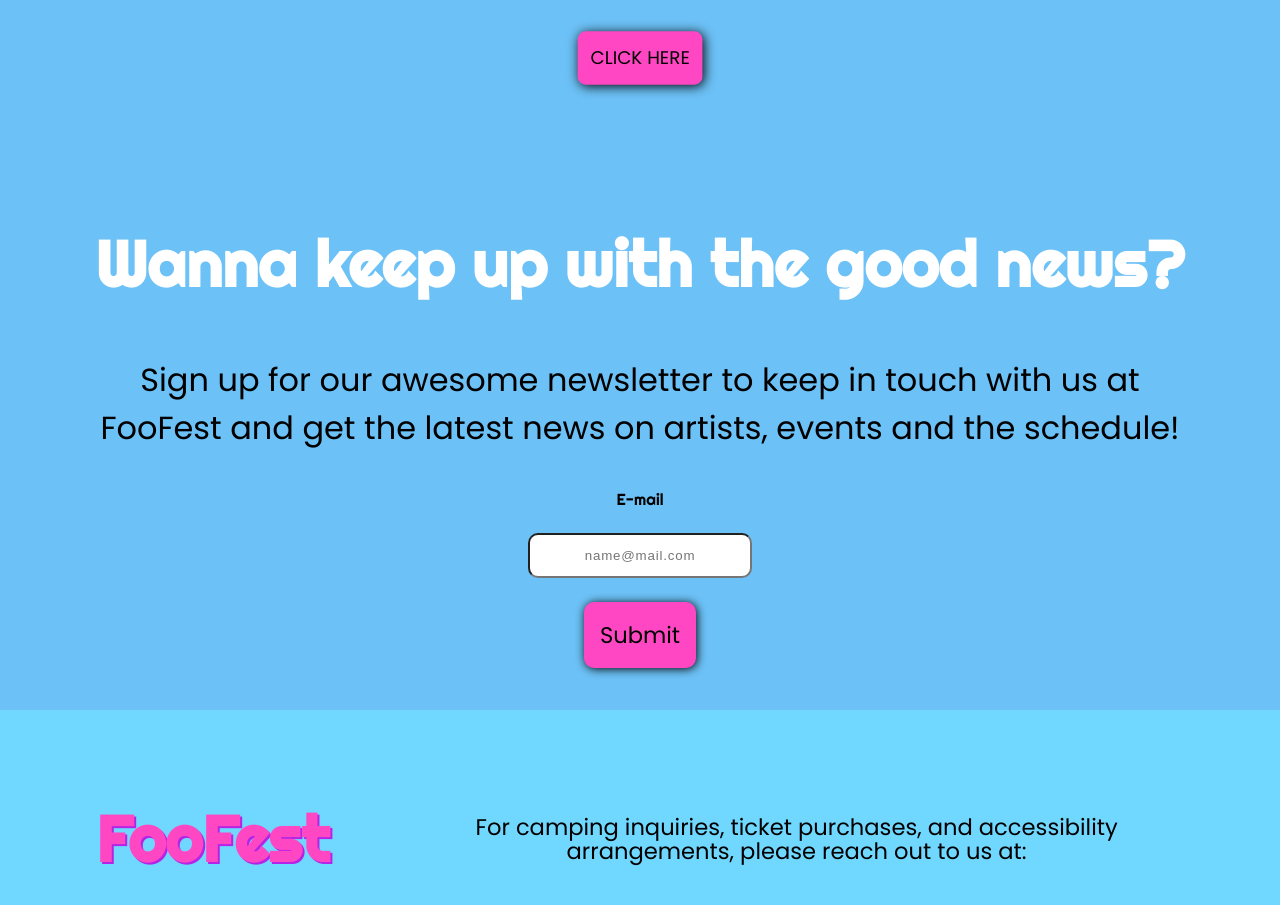
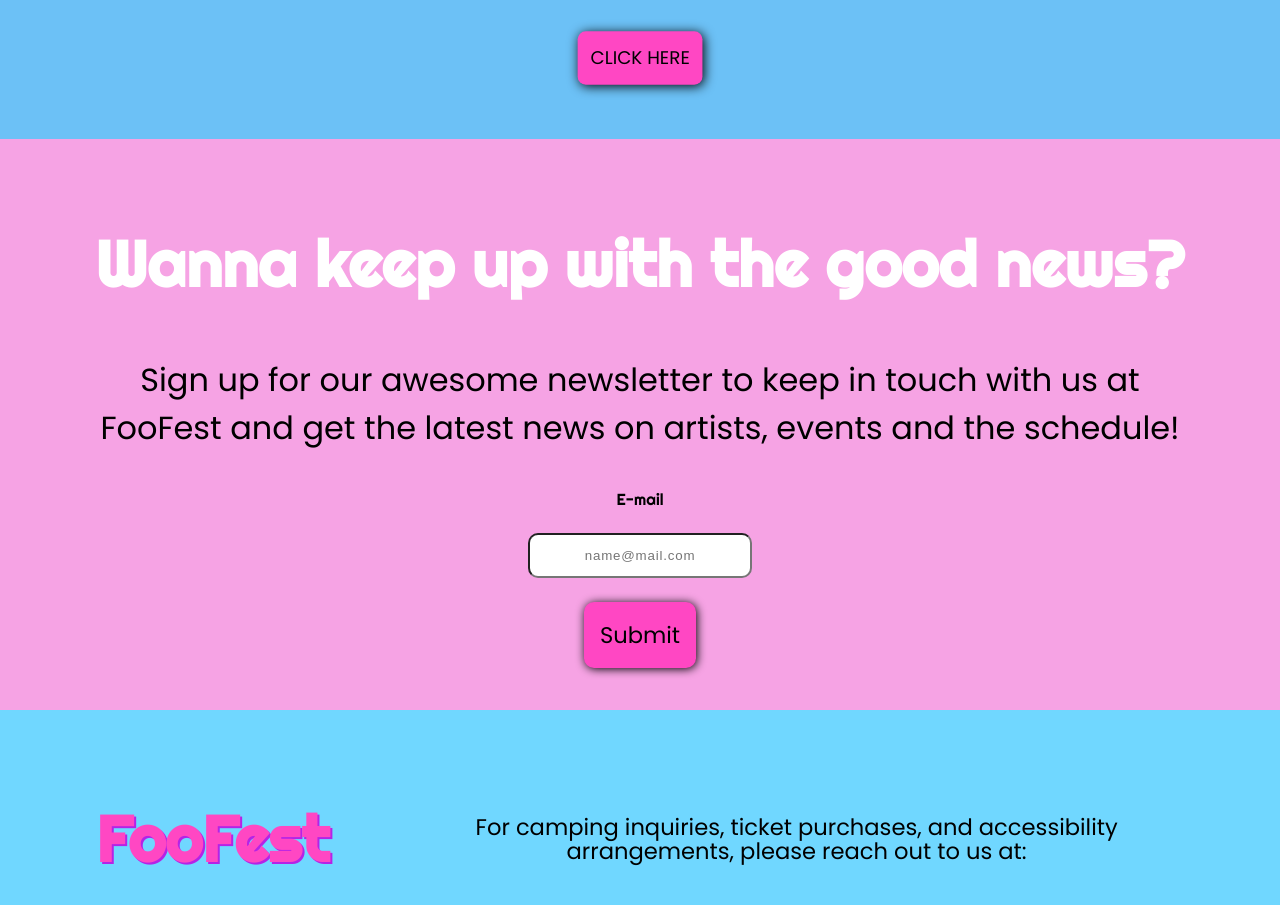
Before and after one commit to sabi4826/exam_frontend, a React (Vite) app: page / in a window 1280 px wide. Shown: the part 1120-2025 px from the top of the page. Built offline with nearby package versions, Linux system fonts and the light colour scheme.

Commit message:
chage color

```diff
--- a/src/style/newsletter.module.css
+++ b/src/style/newsletter.module.css
@@ -1,6 +1,6 @@
 .newsletterBG {
   /*background-color: var(--primary-font); light blue colour used before*/
-  background-color: #6cc1f6;
+  background-color: #f6a3e4ff;
   font-family: var(--secondary-font);
   /* padding: 2rem 5rem 2rem 5rem; */
   text-align: center;
```
